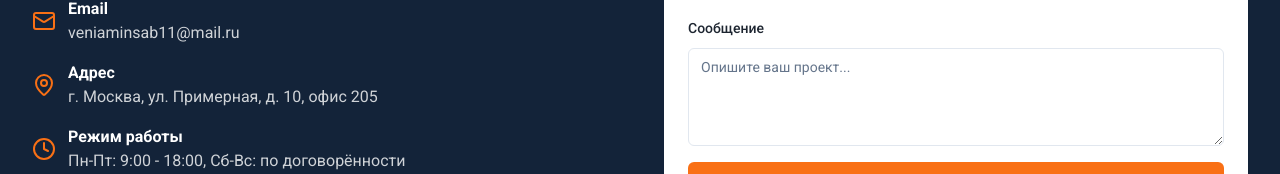
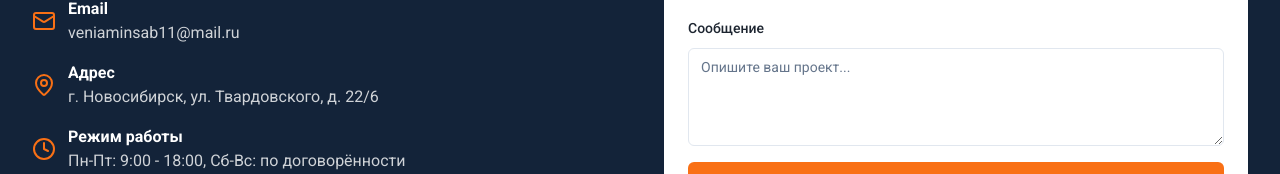
Before and after one commit to pr-poehali-dev/height-work-advertisement, a React (Vite) app: page / in a window 1280 px wide. Shown: the part 5682-5856 px from the top of the page. Built offline with nearby package versions, Linux system fonts and the light colour scheme.

Commit message:
Обновление компонента

```diff
--- a/src/pages/Index.tsx
+++ b/src/pages/Index.tsx
@@ -543,7 +543,7 @@ const Index = () => {
                   <Icon name="MapPin" size={24} className="text-accent" />
                   <div>
                     <p className="font-semibold">Адрес</p>
-                    <p className="text-white/80">г. Москва, ул. Примерная, д. 10, офис 205</p>
+                    <p className="text-white/80">г. Новосибирск, ул. Твардовского, д. 22/6</p>
                   </div>
                 </div>
                 <div className="flex items-center gap-3">
```
